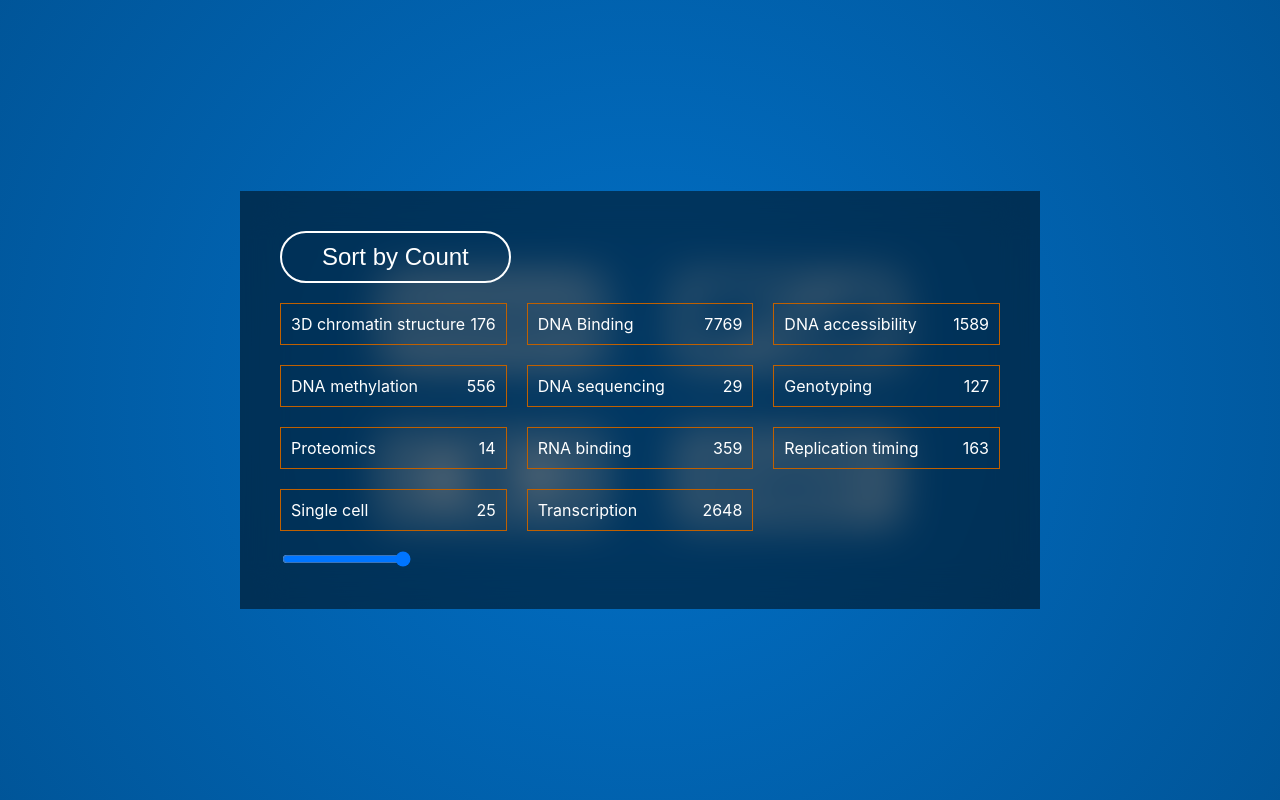
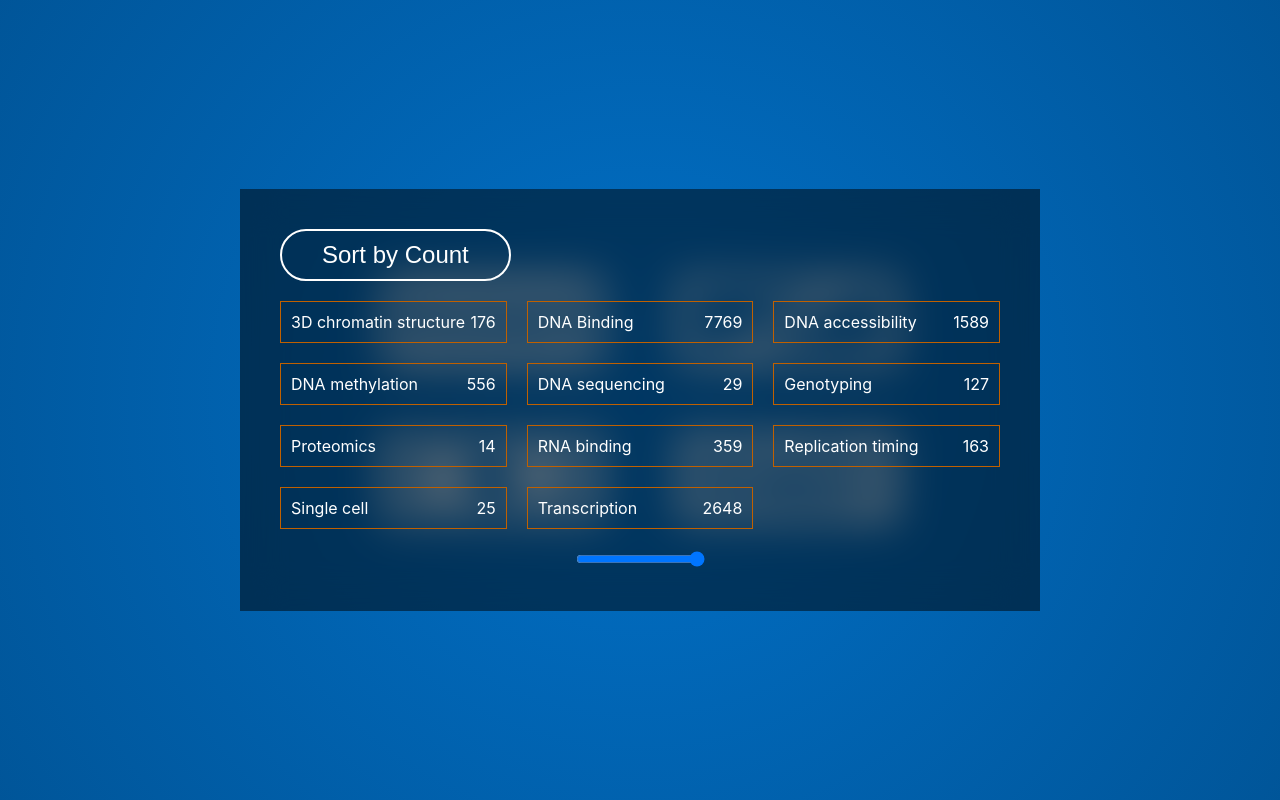
Before and after one commit to forresttanaka/framer-motion-demo, a Next.js app: page /demos/layout in a window 1280 px wide. Built offline with nearby package versions, Linux system fonts and the light colour scheme.

Commit message:
Update layout demo

```diff
--- a/pages/demos/layout.js
+++ b/pages/demos/layout.js
@@ -52,8 +52,7 @@ const list = [
 const spring = {
     type: 'spring',
     damping: 20,
-    stiffness: 520,
-    duration: 5,
+    stiffness: 100,
 };
 
 export const ListSorter = () => {
@@ -88,7 +87,6 @@ export const ListSorter = () => {
                         return (
                             <motion.div
                                 key={item.name}
-                                layout
                                 transition={spring}
                                 className="list-item"
                             >
@@ -99,7 +97,9 @@ export const ListSorter = () => {
                     })}
                 </div>
 
-                <input className="blur-control" type="range" id="blur" name="blur" value={blur} onChange={onChangeBlur} min="0" max="20" />
+                <div className="blur-control">
+                    <input className="blur-control" type="range" id="blur" name="blur" value={blur} onChange={onChangeBlur} min="0" max="20" />
+                </div>
             </motion.div>
         </div >
     )
--- a/styles/layout.css
+++ b/styles/layout.css
@@ -60,5 +60,5 @@
 }
 
 .blur-control {
-    display: block;
+    text-align: center;
 }
```
